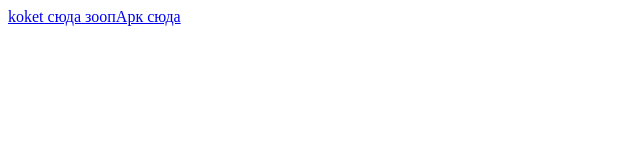
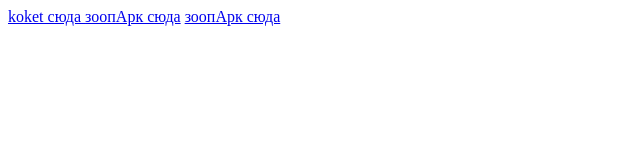
Before and after one commit to alisheric/Alisheric.github.io, a plain HTML site: page index.html in a window 1280 px wide. Shown: the whole page, without its empty margins (0-640 px from the left). Drawn offline with Linux system fonts and the light colour scheme.

Commit message:
Update index.html

```diff
--- a/index.html
+++ b/index.html
@@ -2,5 +2,6 @@
     <body>
         <a href="koket.html"> koket сюда </a>
         <a href="m4y1.html"> зоопАрк сюда</a>
+        <a href="Fantastic_Party.html"> зоопАрк сюда</a>
     </body>
 </html>
```
